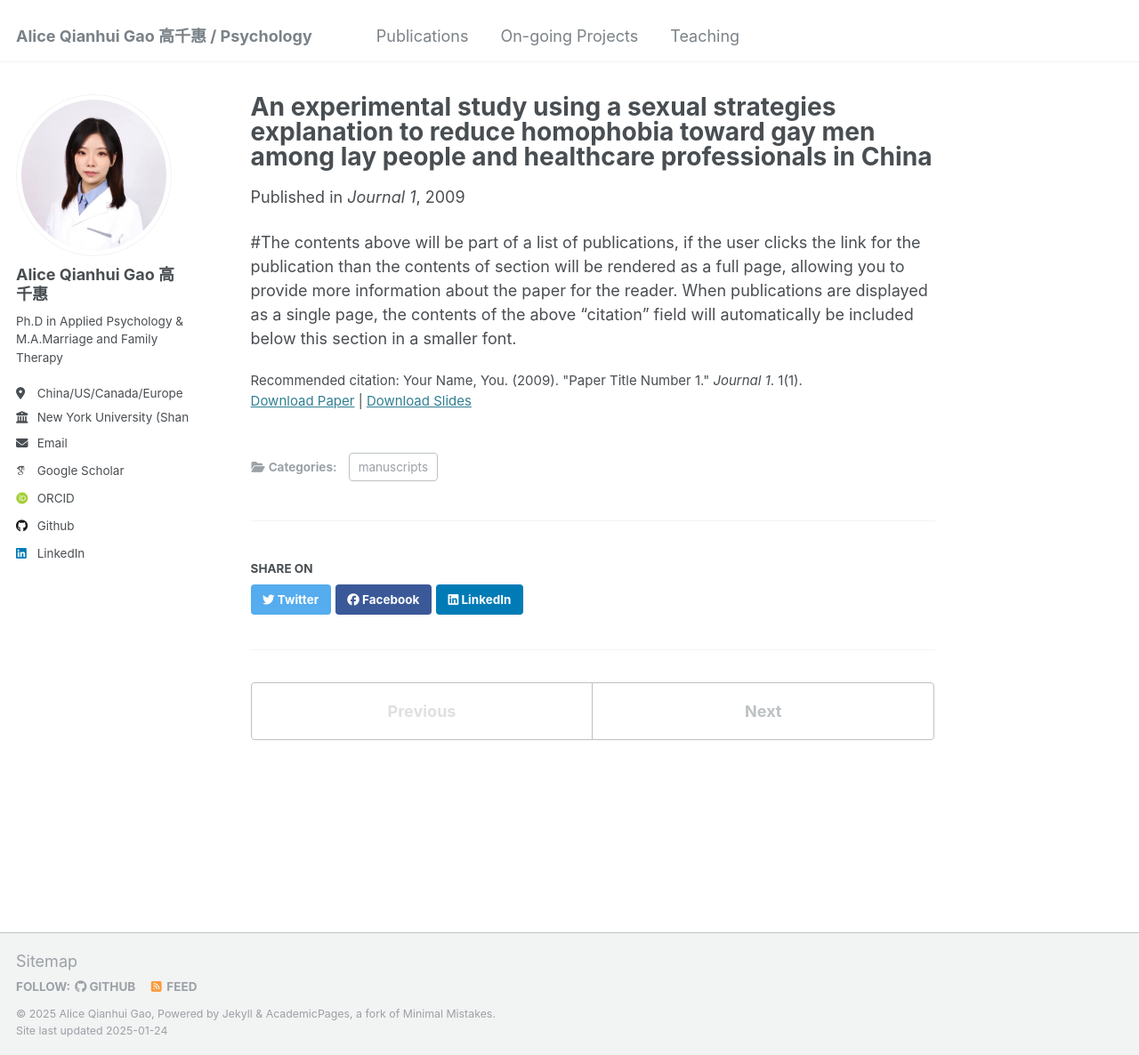
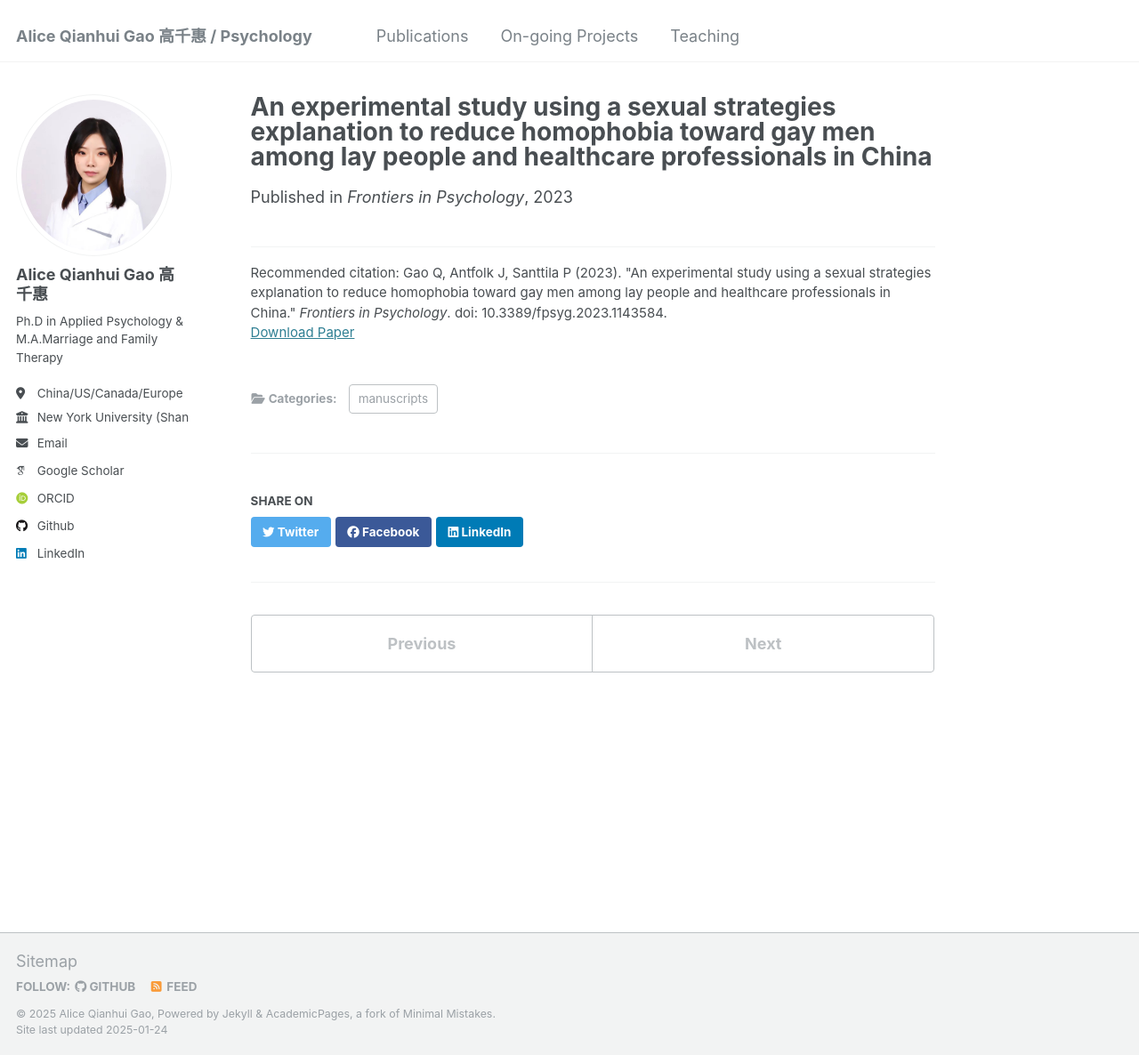
Before and after one commit to alicepsychology/alicepsychology.com, a Jekyll site: the page built from _publications/2009-10-01-paper-title-number-1.md, in a window 1280 px wide and 1186 px high. Shown: the whole window at 89% size. Built offline with Jekyll 4.4.1, drawn with Linux system fonts in a browser that asks for light colours; some web fonts are replaced.

Commit message:
Update 2009-10-01-paper-title-number-1.md

```diff
--- a/_publications/2009-10-01-paper-title-number-1.md
+++ b/_publications/2009-10-01-paper-title-number-1.md
@@ -3,12 +3,11 @@ title: "An experimental study using a sexual strategies explanation to reduce ho
 collection: publications
 category: manuscripts
 permalink: /publication/2009-10-01-paper-title-number-1
-excerpt: 'This paper is about the number 1. The number 2 is left for future work.'
-date: 2009-10-01
-venue: 'Journal 1'
-slidesurl: 'http://academicpages.github.io/files/slides1.pdf'
-paperurl: 'http://academicpages.github.io/files/paper1.pdf'
-citation: 'Your Name, You. (2009). &quot;Paper Title Number 1.&quot; <i>Journal 1</i>. 1(1).'
+excerpt: 'This paper examines the effectiveness of using Sexual Strategies Theory (SST) explanations to reduce homophobic attitudes among both laypeople and healthcare professionals in China, compared to a Minority Stress (MS) explanation and a control group with no explanation.'
+date: 2023-04-20
+venue: 'Frontiers in Psychology'
+paperurl: 'https://www.frontiersin.org/journals/psychology/articles/10.3389/fpsyg.2023.1143584/pdf'
+citation: 'Gao Q, Antfolk J, Santtila P (2023). "An experimental study using a sexual strategies explanation to reduce homophobia toward gay men among lay people and healthcare professionals in China." <i>Frontiers in Psychology</i>. doi: 10.3389/fpsyg.2023.1143584.'
 ---
 
-#The contents above will be part of a list of publications, if the user clicks the link for the publication than the contents of section will be rendered as a full page, allowing you to provide more information about the paper for the reader. When publications are displayed as a single page, the contents of the above "citation" field will automatically be included below this section in a smaller font.
+---
```
